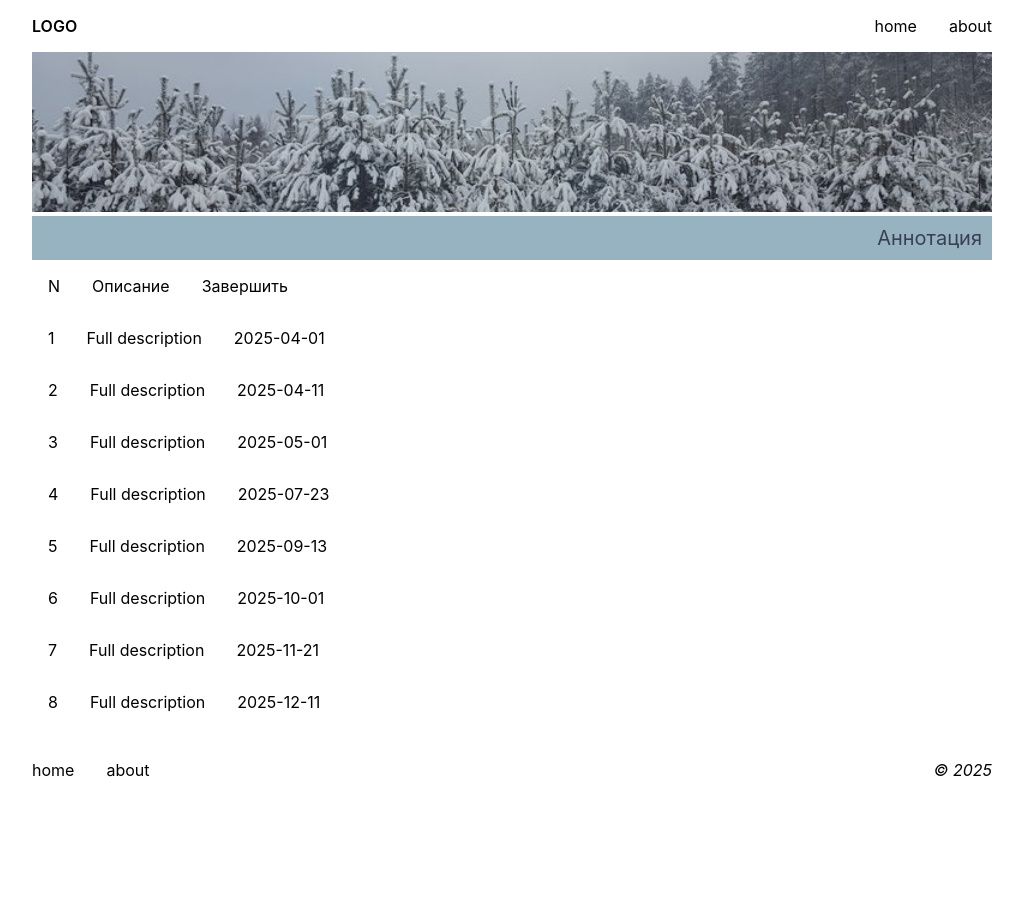
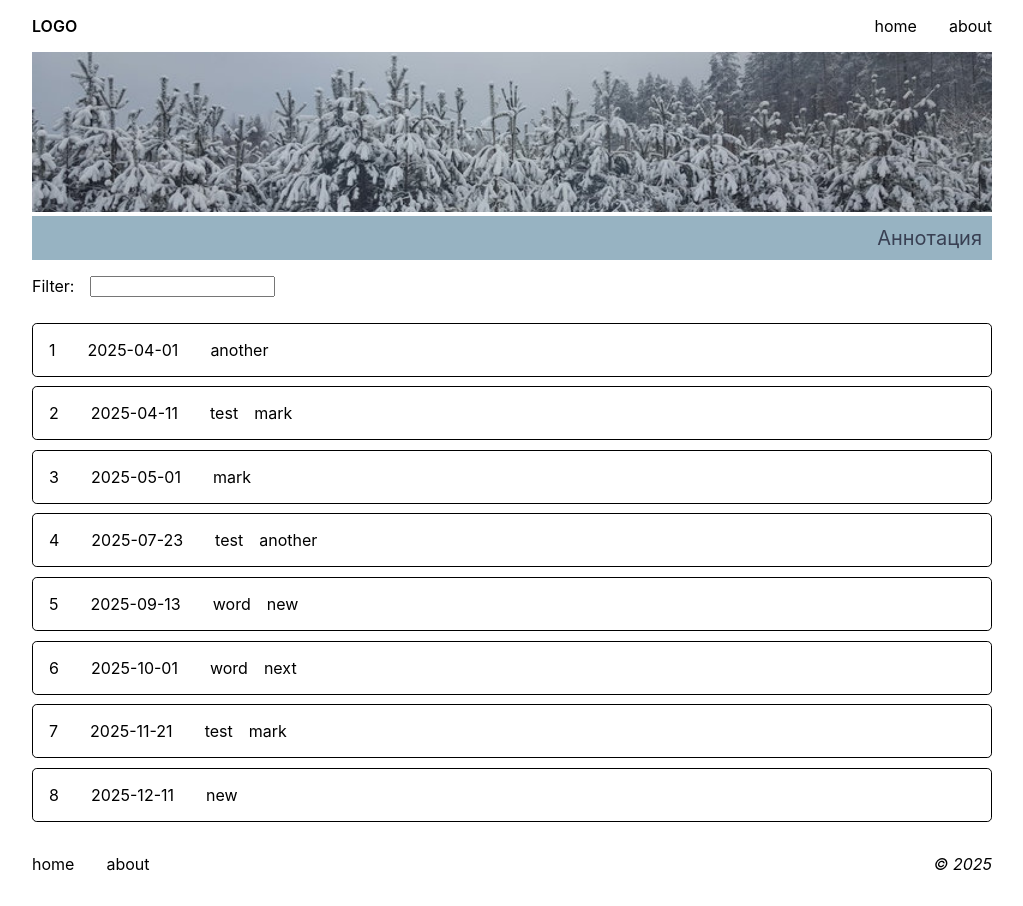
Before and after one commit to shustrya/todo-list, a React (Create React App) app: page / in a window 1280 px wide. Shown: the whole page, without its empty margins (128-1151 px from the left). Before the commit the page ends 812 px from the top, so only its background shows below. Built offline with nearby package versions, Linux system fonts and the light colour scheme.

Commit message:
Lesson 5

```diff
--- /dev/null
+++ b/src/components/tasks/description/Description.js
@@ -0,0 +1,9 @@
+import descriptionStyle from './description.module.css';
+
+export default function description({description}) {
+  return (
+    <div className={descriptionStyle.container}>
+      {description}
+    </div>
+  );
+}
--- /dev/null
+++ b/src/components/tasks/description/description.module.css
@@ -0,0 +1,4 @@
+.container {
+  padding: 0 1rem 1rem 1rem;
+  text-align: end;
+}
--- a/src/components/tasks/list/TasksList.js
+++ b/src/components/tasks/list/TasksList.js
@@ -1,22 +1,37 @@
 import { Tasks } from '../../../tasks';
 import Task from '../task/Task';
-import taskStyle from './taskslist.module.css';
+import Description from '../description/Description';
+import tasksStyle from './taskslist.module.css';
+import { useState } from 'react';
 
 export default function TasksList() {
+  const [ marksFilter, setMarksFilter ] = useState('');
+
   const tasks = Tasks.filter( task => !task.finished )
+              .filter( mark => {
+                if( !!marksFilter ) {
+                  return mark.marks.some( x => x.includes(marksFilter));
+                }
+                return mark;
+              })
               .sort((a,b) =>  new Date(a.finish_by) - new Date(b.finish_by))
               .map((y,idx)=> ({...y, n:idx+1}))
-              .map(x => <Task taskData={x}/>);
+              .map(x => {
+                return (<Task key={x.id} taskData={x}>
+                  <Description description={x.description}/>
+                </Task>);
+              });
+
+  function handleInput(event) {
+    const value = event.target.value;
+    setMarksFilter(value);
+  }
+
   return (
-      <div className={taskStyle.container}>
-        <div style={{
-          display: "flex",
-          padding: "1rem",
-          gap: "2rem"
-        }}>
-          <div>N</div>
-          <div>Описание</div>
-          <div>Завершить</div>
+      <div className={tasksStyle.container}>
+        <div className={tasksStyle.filters}>
+          <label>Filter:</label>
+          <input onChange={(event) => handleInput(event)}/>
         </div>
         {tasks}
       </div>
--- a/src/components/tasks/list/taskslist.module.css
+++ b/src/components/tasks/list/taskslist.module.css
@@ -1,3 +1,11 @@
 .container {
+  display: flex;
+  flex-direction: column;
+  gap: .6rem;
+}
 
+.filters {
+  padding: 1rem 0;
+  display: flex;
+  gap: 1rem;
 }
--- a/src/components/tasks/task/Task.js
+++ b/src/components/tasks/task/Task.js
@@ -1,17 +1,31 @@
-export default function Task({taskData}) {
-  if(taskData.finished) return null;
+import { useState } from 'react';
+import taskStyle  from './task.module.css';
+
+export default function Task({taskData, children}) {
+  const [isDescription, setIsDescription] = useState(false);
+
+  const marks = taskData.marks.map(m => <div>{m}</div>);
+
+  function handleTaskClick() {
+    setIsDescription(!isDescription);
+  }
 
   return (
-    <div key={taskData.id}
+    <div className={taskStyle.container}>
+      <div
+        key={taskData.id}
         style={{
           display: "flex",
           padding: "1rem",
           gap: "2rem"
         }}
+        onClick={handleTaskClick}
       >
         <div>{taskData.n}</div>
-      <div>{taskData.description}</div>
         <div>{taskData.finish_by}</div>
+        <div className={taskStyle.marks}>{marks}</div>
+      </div>
+      { isDescription ? children : null }
     </div>
   );
 }
--- /dev/null
+++ b/src/components/tasks/task/task.module.css
@@ -0,0 +1,10 @@
+.container {
+  border-radius: 0.3rem;
+  border: 1px solid black;
+  cursor: pointer;
+  user-select: none;
+}
+.marks {
+  display: flex;
+  gap: 1rem;
+}
--- a/src/tasks.js
+++ b/src/tasks.js
@@ -1,11 +1,11 @@
 export const Tasks = [
-  { id: 6, created_at: '2025-01-25', finish_by: '2025-11-21', marks: ['m1', 'm2'], description: 'Full description', users: [1,3,5], finished: false },
-  { id: 2, created_at: '2025-01-25', finish_by: '2025-05-01', marks: ['m1', 'm2'], description: 'Full description', users: [1,3,5], finished: false },
-  { id: 3, created_at: '2025-01-25', finish_by: '2025-04-01', marks: ['m1', 'm2'], description: 'Full description', users: [1,3,5], finished: false },
-  { id: 9, created_at: '2025-01-25', finish_by: '2025-07-23', marks: ['m1', 'm2'], description: 'Full description', users: [1,3,5], finished: false },
-  { id: 5, created_at: '2025-01-25', finish_by: '2025-12-11', marks: ['m1', 'm2'], description: 'Full description', users: [1,3,5], finished: false },
-  { id: 7, created_at: '2025-01-25', finish_by: '2025-03-01', marks: ['m1', 'm2'], description: 'Full description', users: [1,3,5], finished: true },
-  { id: 8, created_at: '2025-01-25', finish_by: '2025-04-11', marks: ['m1', 'm2'], description: 'Full description', users: [1,3,5], finished: false },
-  { id: 1, created_at: '2025-01-25', finish_by: '2025-10-01', marks: ['m1', 'm2'], description: 'Full description', users: [1,3,5], finished: false },
-  { id: 4, created_at: '2025-01-25', finish_by: '2025-09-13', marks: ['m1', 'm2'], description: 'Full description', users: [1,3,5], finished: false }
+  { id: 6, created_at: '2025-01-25', finish_by: '2025-11-21', marks: ['test', 'mark'], description: 'Full description', users: [1,3,5], finished: false },
+  { id: 2, created_at: '2025-01-25', finish_by: '2025-05-01', marks: ['mark'], description: 'Full description', users: [1,3,5], finished: false },
+  { id: 3, created_at: '2025-01-25', finish_by: '2025-04-01', marks: ['another'], description: 'Full description', users: [1,3,5], finished: false },
+  { id: 9, created_at: '2025-01-25', finish_by: '2025-07-23', marks: ['test', 'another'], description: 'Full description', users: [1,3,5], finished: false },
+  { id: 5, created_at: '2025-01-25', finish_by: '2025-12-11', marks: ['new'], description: 'Full description', users: [1,3,5], finished: false },
+  { id: 7, created_at: '2025-01-25', finish_by: '2025-03-01', marks: ['test', 'mark', 'another'], description: 'Full description', users: [1,3,5], finished: true },
+  { id: 8, created_at: '2025-01-25', finish_by: '2025-04-11', marks: ['test', 'mark'], description: 'Full description', users: [1,3,5], finished: false },
+  { id: 1, created_at: '2025-01-25', finish_by: '2025-10-01', marks: ['word', 'next'], description: 'Full description', users: [1,3,5], finished: false },
+  { id: 4, created_at: '2025-01-25', finish_by: '2025-09-13', marks: ['word', 'new'], description: 'Full description', users: [1,3,5], finished: false }
 ];
```
Lines whose indentation alone changed are shown as unchanged.
